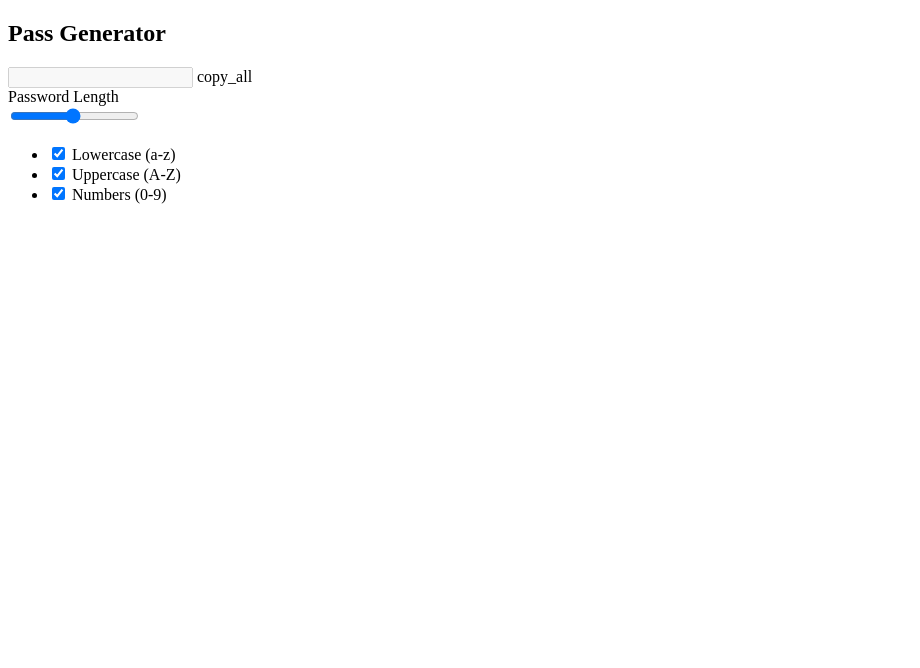
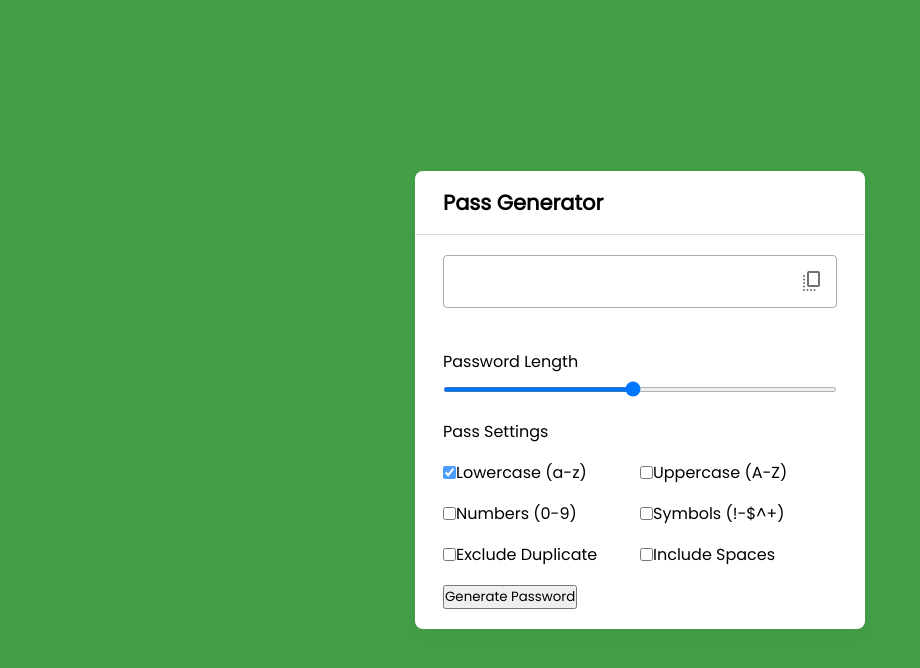
Before and after one commit to Mario-Mohar/Projekt1-Pass-Generator, a plain HTML site: page index.html in a window 1280 px wide. Shown: the whole page, without its empty margins (0-920 px from the left). Drawn offline with nearby package versions, Linux system fonts and the light colour scheme.

Commit message:
update Design

```diff
--- a/index.html
+++ b/index.html
@@ -1,13 +1,15 @@
 <!DOCTYPE html>
 <html lang="en">
+
 <head>
     <meta charset="UTF-8">
     <meta http-equiv="X-UA-Compatible" content="IE=edge">
     <meta name="viewport" content="width=device-width, initial-scale=1.0">
     <link href="https://fonts.googleapis.com/css2?family=Material+Symbols+Rounded" rel="stylesheet" />
     <link rel="stylesheet" href="style.css">
-    <title>Document</title>
+    <title>#3 - Pass Generator | AsmrProg</title>
 </head>
+
 <body>
 
     <div class="container">
@@ -15,10 +17,10 @@
         <div class="wrapper">
             <div class="input-box">
                 <input type="text" disabled>
-                <span class="materail-symbols-rounded">copy_all</span>
+                <span class="material-symbols-rounded">copy_all</span>
             </div>
-            <div class="pass-indikator">
-                <div class="pass-length"></div>
+            <div class="pass-indicator"></div>
+            <div class="pass-length">
                 <div class="details">
                     <label class="title">Password Length</label>
                     <span></span>
@@ -27,27 +29,46 @@
             </div>
 
             <div class="pass-settings">
-                <label class="title"></label>
+                <label class="title">Pass Settings</label>
                 <ul class="options">
                     <li class="option">
                         <input type="checkbox" id="lowercase" checked>
                         <label for="lowercase">Lowercase (a-z)</label>
                     </li>
                     <li class="option">
-                        <input type="checkbox" id="uppercase" checked>
+                        <input type="checkbox" id="uppercase">
                         <label for="uppercase">Uppercase (A-Z)</label>
                     </li>
                     <li class="option">
-                        <input type="checkbox" id="numbers" checked>
+                        <input type="checkbox" id="numbers">
                         <label for="numbers">Numbers (0-9)</label>
+                    </li>
+                    <li class="option">
+                        <input type="checkbox" id="symbols">
+                        <label for="symbols">Symbols (!-$^+)</label>
+                    </li>
+                    <li class="option">
+                        <input type="checkbox" id="exc-duplicate">
+                        <label for="exc-duplicate">Exclude Duplicate</label>
+                    </li>
+                    <li class="option">
+                        <input type="checkbox" id="spaces">
+                        <label for="spaces">Include Spaces</label>
                     </li>
                 </ul>
             </div>
 
+
+
+            <button class="generate-btn">Generate Password</button>
+
+        </div>
     </div>
 
 
 
-    <link rel="stylesheet" href="script.js">
+
+    <script src="script.js"></script>
 </body>
+
 </html>
--- a/style.css
+++ b/style.css
@@ -1 +1,126 @@
 @import url('https://fonts.googleapis.com/css2?family=Poppins:wght@200;400&display=swap');
+
+*{
+    margin: 0;
+    padding: 0;
+    box-sizing: border-box;
+    font-family: 'Poppins', sans-serif;
+}
+
+body {
+    display: flex;
+    align-items: center;
+    justify-content: center;
+    min-height: 100vh;
+    background: #43a047;
+}
+
+.container {
+    width: 450px;
+    background: #fff;
+    border-radius: 8px;
+    box-shadow: 0 10px 20px rgba(0,0,0,0.05);
+}
+
+.container h2 {
+    font-weight: 600;
+    font-size: 1.31rem;
+    padding: 1rem 1.75rem;
+    border-bottom: 1px solid #d4dbe5;
+}
+
+.wrapper {
+    margin: 1.25rem 1.75rem;
+}
+
+.wrapper .input-box {
+    position: relative;
+}
+
+.input-box input{
+    width: 100%;
+    height: 53px;
+    color: black;
+    background: none;
+    font-size: 1.06rem;
+    font-weight: 500;
+    border-radius: 4px;
+    letter-spacing: 1.4px;
+    border: 1px solid #aaa;
+    padding: 0 2.85rem 0 1rem;
+}
+
+.input-box span{
+    position: absolute;
+    right: 13px;
+    cursor: pointer;
+    line-height: 53px;
+    color: #707070;
+}
+
+.input-box span:hover{
+    color: #43a047 !important;
+}
+
+.wrapper .pass-indicator{
+    width: 100%;
+    height: 4px;
+    position: relative;
+    margin-top: 0.75rem;
+    border-radius: 25px;
+}
+
+.pass-indicator:before{
+    position: absolute;
+    content: '';
+    height: 100%;
+    width: 50%;
+    border-radius: inherit;
+    transition: width 0.3s ease;
+}
+
+.pass-indicator#weak:before{
+    width: 20%;
+    background: #f1c80b;
+}
+
+.pass-indicator#strong:before{
+    width: 20%;
+    background: #43a047;
+}
+
+.wrapper .pass-length{
+    margin: 1.56rem 0 1.25rem;
+}
+
+.pass-length .details{
+    display: flex;
+    justify-content: space-between;
+}
+
+.pass-length input{
+    width: 100%;
+    height: 5px;
+}
+
+.pass-settings .options{
+    display: flex;
+    list-style: none;
+    flex-wrap: wrap;
+    margin-top: 1rem;
+}
+
+.pass-settings .options .option{
+    display: flex;
+    align-items: center;
+    margin-bottom: 1rem;
+    width: calc(100% / 2);
+}
+
+.options .option:first-child{
+    pointer-events: none;
+}
+
+.options .option:first-child input{
+    opacity: 0.7;
+}
```
